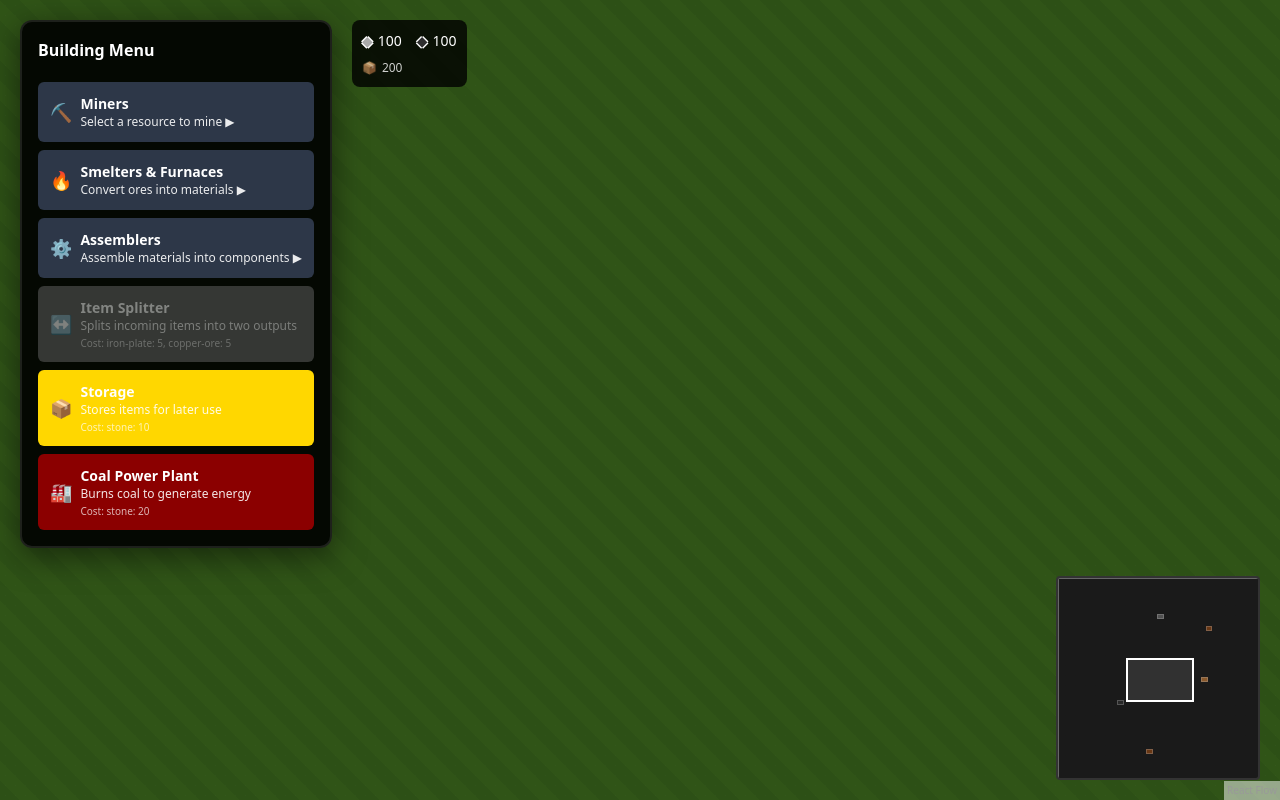
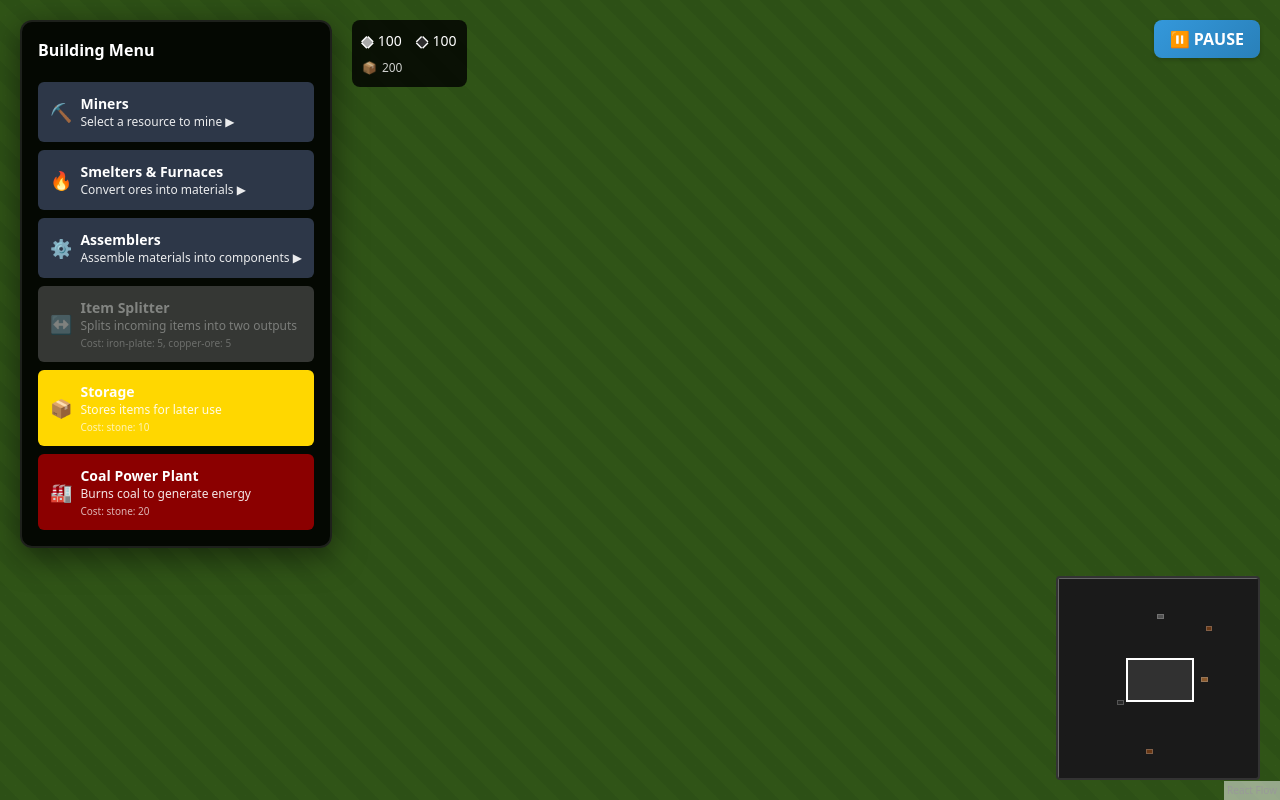
Before and after one commit to p-tkachuk/VibeBuilder, a React (Vite) app: page / in a window 1280 px wide. Built offline with nearby package versions, Linux system fonts and the light colour scheme.

Commit message:
add pause

```diff
--- a/src/App.tsx
+++ b/src/App.tsx
@@ -12,6 +12,7 @@ import { Minimap } from './components/Minimap';
 import { GameMenu } from './components/GameMenu';
 import { SaveMenu } from './components/SaveMenu';
 import { LoadMenu } from './components/LoadMenu';
+import { PauseModal } from './components/PauseModal';
 import { BuildingType } from './types/buildings';
 import { Toast } from './components/Toast';
 import { useResourceFields } from './hooks/useResourceFields';
@@ -79,6 +80,7 @@ export default function App() {
   const [inventoryChangeCount, setInventoryChangeCount] = useState(0);
   const [menuState, setMenuState] = useState<MenuState>('closed');
   const [loadedResourceFields, setLoadedResourceFields] = useState<any[] | undefined>(undefined);
+  const [isPaused, setIsPaused] = useState(false);
 
   // IMPORTANT: React hooks must be called at the component level, never inside callbacks or conditional blocks
   // This follows the Rules of Hooks - hooks can only be called at the top level of React components
@@ -107,7 +109,7 @@ export default function App() {
   }, [setNodes, setEdges, resourceInventory]);
 
   // Handle keyboard actions
-  useKeyboardActions(selectedBuildingType, clearSelection, handleDeleteSelected, menuState, setMenuState);
+  useKeyboardActions(selectedBuildingType, clearSelection, handleDeleteSelected, menuState, setMenuState, isPaused, setIsPaused);
 
   const showToast = useCallback((message: string) => {
     setToastMessage(message);
@@ -140,11 +142,13 @@ export default function App() {
 
   // Building operations ticker
   useEffect(() => {
-    const interval = setInterval(() => {
-      setNodes((prevNodes) => TickProcessor.processTick(prevNodes, edges, resourceFields, resourceInventory));
-    }, 1000);
-    return () => clearInterval(interval);
-  }, [edges, resourceFields, resourceInventory]);
+    if (!isPaused) {
+      const interval = setInterval(() => {
+        setNodes((prevNodes) => TickProcessor.processTick(prevNodes, edges, resourceFields, resourceInventory));
+      }, 1000);
+      return () => clearInterval(interval);
+    }
+  }, [edges, resourceFields, resourceInventory, isPaused]);
 
   const onNodesChangeWrapper = useCallback(
     (changes: NodeChange[]) => {
@@ -252,7 +256,7 @@ export default function App() {
 
   return (
     <div style={{ width: '100vw', height: '100vh', position: 'relative' }}>
-      <div style={{ position: 'absolute', top: '20px', left: '20px', right: '20px', zIndex: 10, display: 'flex', gap: '20px', alignItems: 'flex-start', pointerEvents: 'none' }}>
+      <div style={{ position: 'absolute', top: '20px', left: '20px', zIndex: 10, display: 'flex', gap: '20px', alignItems: 'flex-start', pointerEvents: 'none' }}>
         <div style={{ pointerEvents: 'auto' }}>
           <BuildingMenu
             onBuildingSelect={handleBuildingSelect}
@@ -263,6 +267,35 @@ export default function App() {
         </div>
         <div style={{ pointerEvents: 'auto' }}>
           <ResourcePanel resources={totalResources} storageCapacity={resourceInventory.getStorageCapacity()} />
+        </div>
+      </div>
+      <div style={{ position: 'absolute', top: '20px', right: '20px', zIndex: 10, pointerEvents: 'none' }}>
+        <div style={{ pointerEvents: 'auto' }}>
+          <button
+            onClick={() => setIsPaused(true)}
+            style={{
+              padding: '0.5rem 1rem',
+              background: 'linear-gradient(135deg, #3498db, #2980b9)',
+              color: 'white',
+              border: 'none',
+              borderRadius: '8px',
+              fontSize: '1rem',
+              fontWeight: 'bold',
+              cursor: 'pointer',
+              boxShadow: '0 2px 4px rgba(0, 0, 0, 0.2)',
+              transition: 'all 0.2s ease',
+            }}
+            onMouseOver={(e) => {
+              e.currentTarget.style.background = 'linear-gradient(135deg, #2980b9, #21618c)';
+              e.currentTarget.style.transform = 'translateY(-1px)';
+            }}
+            onMouseOut={(e) => {
+              e.currentTarget.style.background = 'linear-gradient(135deg, #3498db, #2980b9)';
+              e.currentTarget.style.transform = 'translateY(0)';
+            }}
+          >
+            ⏸️ PAUSE
+          </button>
         </div>
       </div>
       <div style={{ position: 'relative', height: '100vh' }}>
@@ -323,7 +356,10 @@ export default function App() {
         <GameMenu
           onSave={() => setMenuState('save')}
           onLoad={() => setMenuState('load')}
-          onClose={() => setMenuState('closed')}
+          onClose={() => {
+            setMenuState('closed');
+            setIsPaused(false);
+          }}
         />
       )}
       {menuState === 'save' && (
@@ -338,6 +374,11 @@ export default function App() {
           onBack={() => setMenuState('main')}
         />
       )}
+
+      {/* Pause Modal */}
+      {isPaused && menuState === 'closed' && (
+        <PauseModal onResume={() => setIsPaused(false)} />
+      )}
     </div>
   );
 }
--- /dev/null
+++ b/src/components/PauseModal.module.css
@@ -0,0 +1,38 @@
+.pauseModalOverlay {
+  position: fixed;
+  top: 0;
+  left: 0;
+  width: 100vw;
+  height: 100vh;
+  background-color: rgba(0, 0, 0, 0.7);
+  display: flex;
+  align-items: center;
+  justify-content: center;
+  z-index: 9999;
+}
+
+.pauseModal {
+  background: linear-gradient(135deg, #2c3e50, #34495e);
+  border: 2px solid #ecf0f1;
+  border-radius: 12px;
+  padding: 2rem;
+  min-width: 200px;
+  text-align: center;
+  box-shadow: 0 8px 32px rgba(0, 0, 0, 0.5);
+}
+
+.pauseModal h2 {
+  color: #ecf0f1;
+  margin: 0 0 1rem 0;
+  font-size: 2.5rem;
+  font-weight: bold;
+  text-shadow: 0 2px 4px rgba(0, 0, 0, 0.3);
+  letter-spacing: 0.2rem;
+}
+
+.pauseHint {
+  color: #bdc3c7;
+  font-size: 0.9rem;
+  margin: 0;
+  font-style: italic;
+}
--- /dev/null
+++ b/src/components/PauseModal.tsx
@@ -0,0 +1,21 @@
+import React from 'react';
+import styles from './PauseModal.module.css';
+
+interface PauseModalProps {
+  onResume: () => void;
+}
+
+/**
+ * Pause modal component
+ * Appears when pause button is pressed
+ */
+export const PauseModal: React.FC<PauseModalProps> = ({ onResume }) => {
+  return (
+    <div className={styles.pauseModalOverlay} onClick={onResume}>
+      <div className={styles.pauseModal} onClick={(e) => e.stopPropagation()}>
+        <h2>PAUSE</h2>
+        <p className={styles.pauseHint}>Click anywhere or press ESC to resume</p>
+      </div>
+    </div>
+  );
+};
--- a/src/hooks/useKeyboardActions.ts
+++ b/src/hooks/useKeyboardActions.ts
@@ -5,14 +5,16 @@ export type MenuState = 'closed' | 'main' | 'save' | 'load';
 
 /**
  * Custom hook for keyboard actions
- * Handles ESC (deselect/menu) and Delete (remove selected buildings) actions
+ * Handles ESC (deselect/menu/pause) and Delete (remove selected buildings) actions
  */
 export const useKeyboardActions = (
     selectedBuildingType: BuildingType | null,
     clearSelection: () => void,
     deleteSelectedNodes?: () => void,
     menuState?: MenuState,
-    setMenuState?: (state: MenuState) => void
+    setMenuState?: (state: MenuState) => void,
+    isPaused?: boolean,
+    setIsPaused?: (paused: boolean) => void
 ) => {
     const escPressedRef = useRef(false);
 
@@ -22,9 +24,18 @@ export const useKeyboardActions = (
             if (event.key === 'Escape') {
                 event.preventDefault();
 
-                // If menu is open, close it
+                // If pause modal is open, close it
+                if (isPaused && menuState === 'closed' && setIsPaused) {
+                    setIsPaused(false);
+                    return;
+                }
+
+                // If menu is open, close it and unpause
                 if (menuState && menuState !== 'closed' && setMenuState) {
                     setMenuState('closed');
+                    if (setIsPaused) {
+                        setIsPaused(false);
+                    }
                     return;
                 }
 
@@ -39,16 +50,19 @@ export const useKeyboardActions = (
                     return;
                 }
 
-                // If nothing is selected and menu is closed, open menu
+                // If nothing is selected and menu is closed, open menu and pause
                 if (setMenuState) {
                     setMenuState('main');
+                    if (setIsPaused) {
+                        setIsPaused(true);
+                    }
                 }
             }
         };
 
         document.addEventListener('keydown', handleKeyDown);
         return () => document.removeEventListener('keydown', handleKeyDown);
-    }, [selectedBuildingType, clearSelection, menuState, setMenuState]);
+    }, [selectedBuildingType, clearSelection, menuState, setMenuState, isPaused, setIsPaused]);
 
     // Handle Delete key to remove selected buildings
     useEffect(() => {
```
